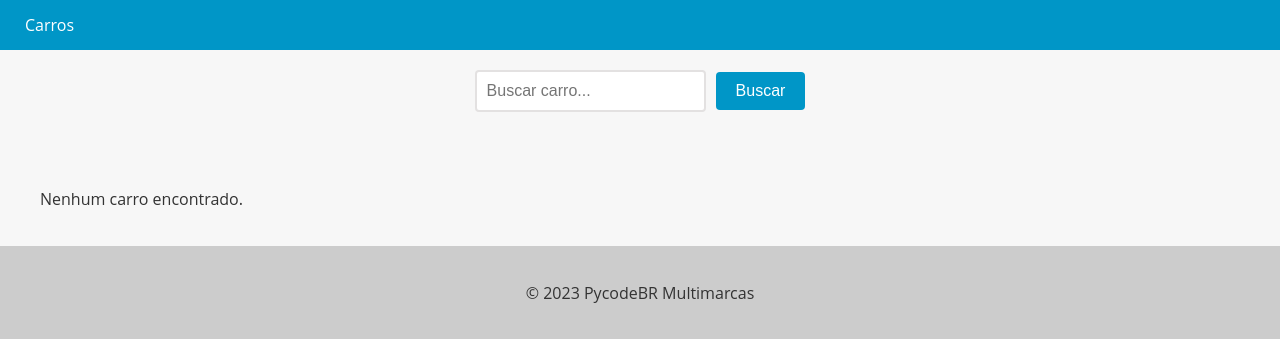
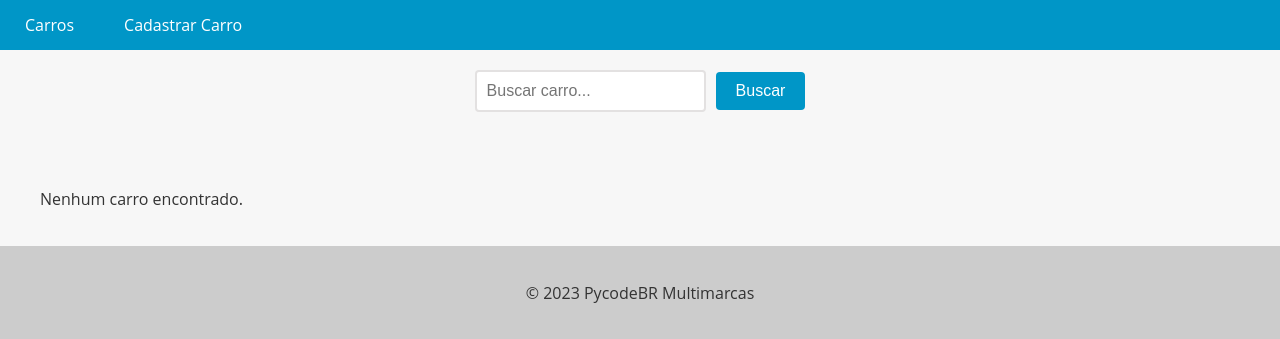
Before and after one commit to tertudev/carros-retro, a Django app: page /cars/ in a window 1280 px wide. Shown: the top 339 px of the page. Run offline with Django 5.2, Linux system fonts and the light colour scheme; data that the repository does not hold is empty.

Commit message:
feat(templates): add create car link to header navigation

```diff
--- a/app/templates/base.html
+++ b/app/templates/base.html
@@ -73,6 +73,7 @@
     <nav>
       <ul>
         <li><a href="{% url 'cars_list' %}">Carros</a></li>
+        <li><a href="{% url 'new_car' %}">Cadastrar Carro</a></li>
       </ul>
     </nav>
   </header>
```
